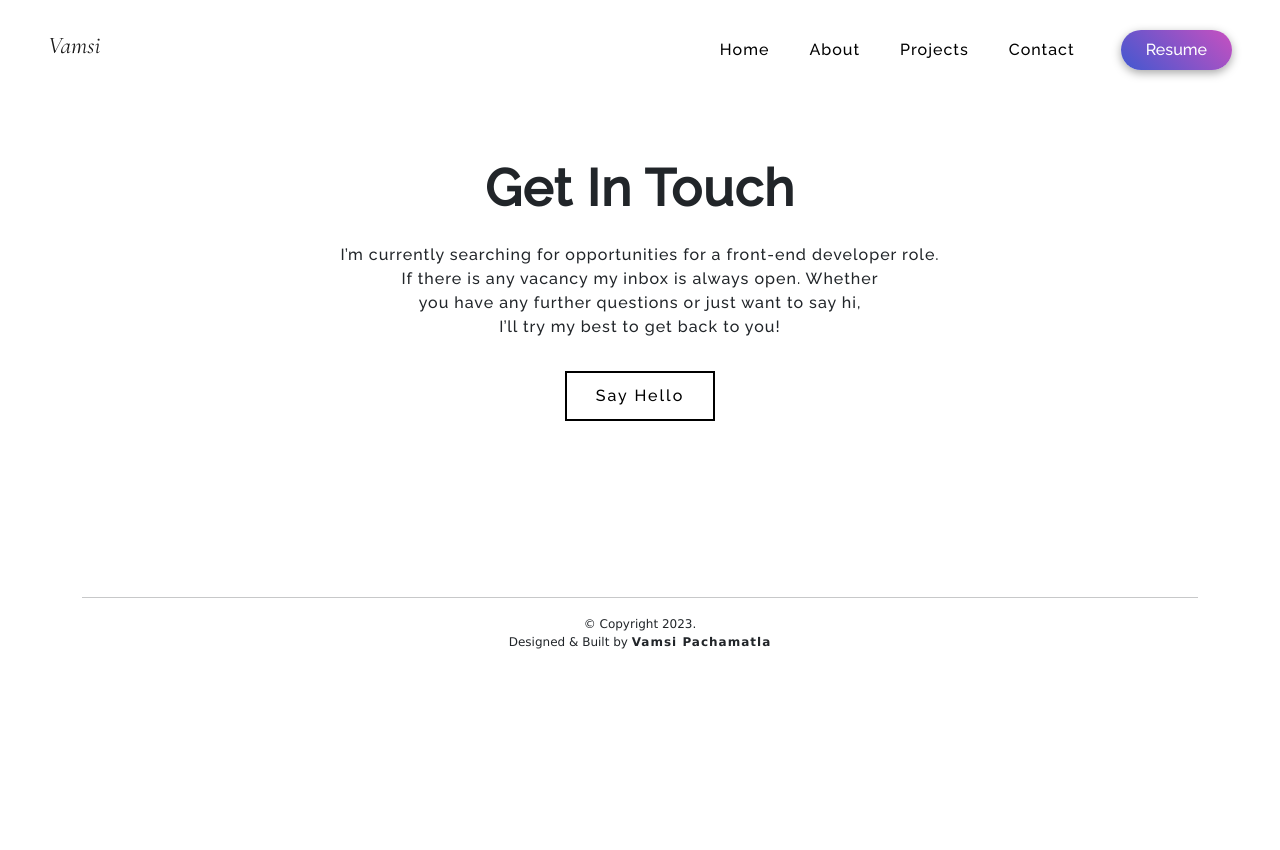
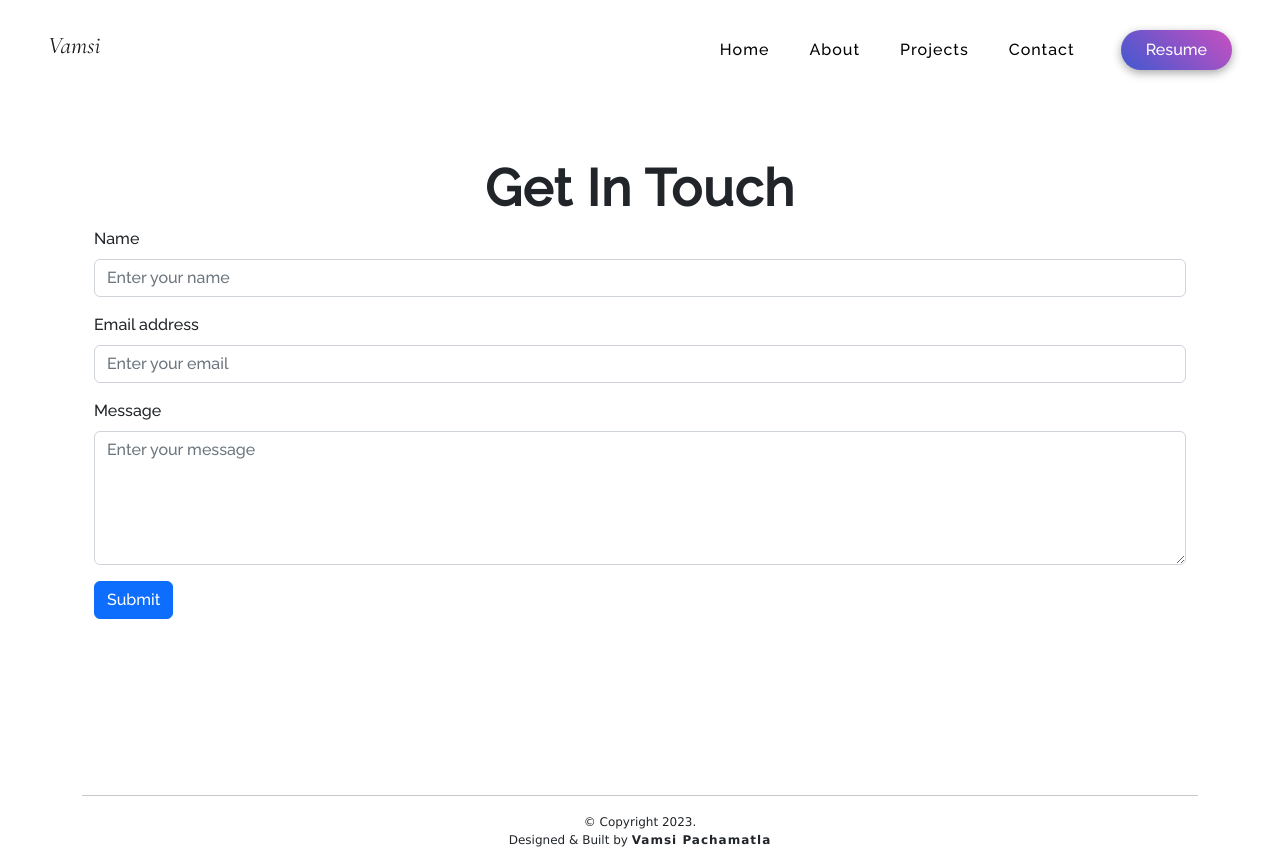
Before and after one commit to vamsi3379/Portfolio, a React (Create React App) app: page /contact in a window 1280 px wide. Before the commit the page ends 800 px from the top, so only its background shows below. Built offline with nearby package versions, Linux system fonts and the light colour scheme; a web font is replaced by a local one.

Commit message:
Contact US Page

```diff
--- a/package.json
+++ b/package.json
@@ -3,10 +3,12 @@
   "version": "0.1.0",
   "private": true,
   "dependencies": {
+    "@emailjs/browser": "^3.11.0",
     "@testing-library/jest-dom": "^5.16.5",
     "@testing-library/react": "^13.4.0",
     "@testing-library/user-event": "^13.5.0",
     "bootstrap": "^5.2.3",
+    "emailjs-com": "^3.2.0",
     "framer-motion": "^9.0.4",
     "react": "^18.2.0",
     "react-bootstrap": "^2.7.1",
--- /dev/null
+++ b/src/components/Contactpage/ContactForm.jsx
@@ -0,0 +1,59 @@
+import React, { useState } from 'react';
+import { Form, Button, Alert } from 'react-bootstrap';
+import emailjs from 'emailjs-com';
+
+const ContactForm = () => {
+  const [name, setName] = useState('');
+  const [email, setEmail] = useState('');
+  const [message, setMessage] = useState('');
+  const [showSuccessMessage, setShowSuccessMessage] = useState(false);
+
+  const handleSubmit = (e) => {
+    e.preventDefault();
+    const templateParams = {
+      user_name: name,
+      user_email: email,
+      message: message,
+    };
+    emailjs.send(process.env.REACT_APP_ServiceId, process.env.REACT_APP_TemplateID, templateParams, process.env.REACT_APP_API_Key)
+      .then((response) => {
+        console.log('SUCCESS!', response.status, response.text);
+        setName('');
+        setEmail('');
+        setMessage('');
+      setShowSuccessMessage(true);
+        setTimeout(() => setShowSuccessMessage(false), 5000); // hide success message after 5 seconds
+      }, (error) => {
+        console.log('FAILED...', error);
+      });
+  };
+
+  return (
+    <div className="container">
+        {showSuccessMessage && (
+        <Alert variant="success" onClose={() => setShowSuccessMessage(false)} dismissible>
+          Message sent successfully!
+        </Alert>
+      )}
+      <Form onSubmit={handleSubmit}>
+        <Form.Group className="mb-3" controlId="formName">
+          <Form.Label>Name</Form.Label>
+          <Form.Control type="text" placeholder="Enter your name" value={name} onChange={(e) => setName(e.target.value)} required />
+        </Form.Group>
+        <Form.Group className="mb-3" controlId="formEmail">
+          <Form.Label>Email address</Form.Label>
+          <Form.Control type="email" placeholder="Enter your email" value={email} onChange={(e) => setEmail(e.target.value)} required />
+        </Form.Group>
+        <Form.Group className="mb-3" controlId="formMessage">
+          <Form.Label>Message</Form.Label>
+          <Form.Control as="textarea" rows={5} placeholder="Enter your message" value={message} onChange={(e) => setMessage(e.target.value)} required />
+        </Form.Group>
+        <Button variant="primary" type="submit">
+          Submit
+        </Button>
+      </Form>
+    </div>
+  );
+};
+
+export default ContactForm;
--- a/src/components/Contactpage/Contactpage.js
+++ b/src/components/Contactpage/Contactpage.js
@@ -1,20 +1,22 @@
 import React from 'react'
 import '../../pages/style.css';
-import { Container } from 'react-bootstrap'
+import { Container } from 'react-bootstrap';
+import ContactForm from './ContactForm';
 
 function Contactpage() {
   return (
     <div className='contactbackground'>
       <Container>
         <h2 className='contacthead'>Get In Touch</h2>
-        <p className='contactpara'> I’m currently searching for opportunities for a front-end developer role. <br /> If there is any vacancy my inbox is always open. Whether <br /> you have any further questions or just want to say hi, <br /> I’ll try my best to get back to you!</p>
+        {/* <p className='contactpara'> I’m currently searching for opportunities for a front-end developer role. <br /> If there is any vacancy my inbox is always open. Whether <br /> you have any further questions or just want to say hi, <br /> I’ll try my best to get back to you!</p>
         <button
           className='contactbtn'
           onClick={() => {
             window.open("https://wa.me/+918156811884");
           }}
-        >Say Hello</button>
+        >Say Hello</button> */}
         <span></span>
+        <ContactForm/>
         <hr className='line' />
         <p className='copyright'>© Copyright 2023.
         <br />
--- a/src/pages/style.css
+++ b/src/pages/style.css
@@ -396,7 +396,7 @@
   letter-spacing: 1px;
 }
 
-.btn-primary {
+/* .btn-primary {
   color: #fff !important;
   background-color: transparent !important;
   border-color: #191919 !important;
@@ -410,7 +410,7 @@
 .btn:focus {
   outline: none !important;
   box-shadow: none !important;
-}
+} */
 
 @media (max-width: 767px) {
   .project-section{
```
Also changed, not shown: src/components/Aboutpage/Aboutpage.js (+14 -14 lines), 2 other files (tests, documents, lock files or other folders).
